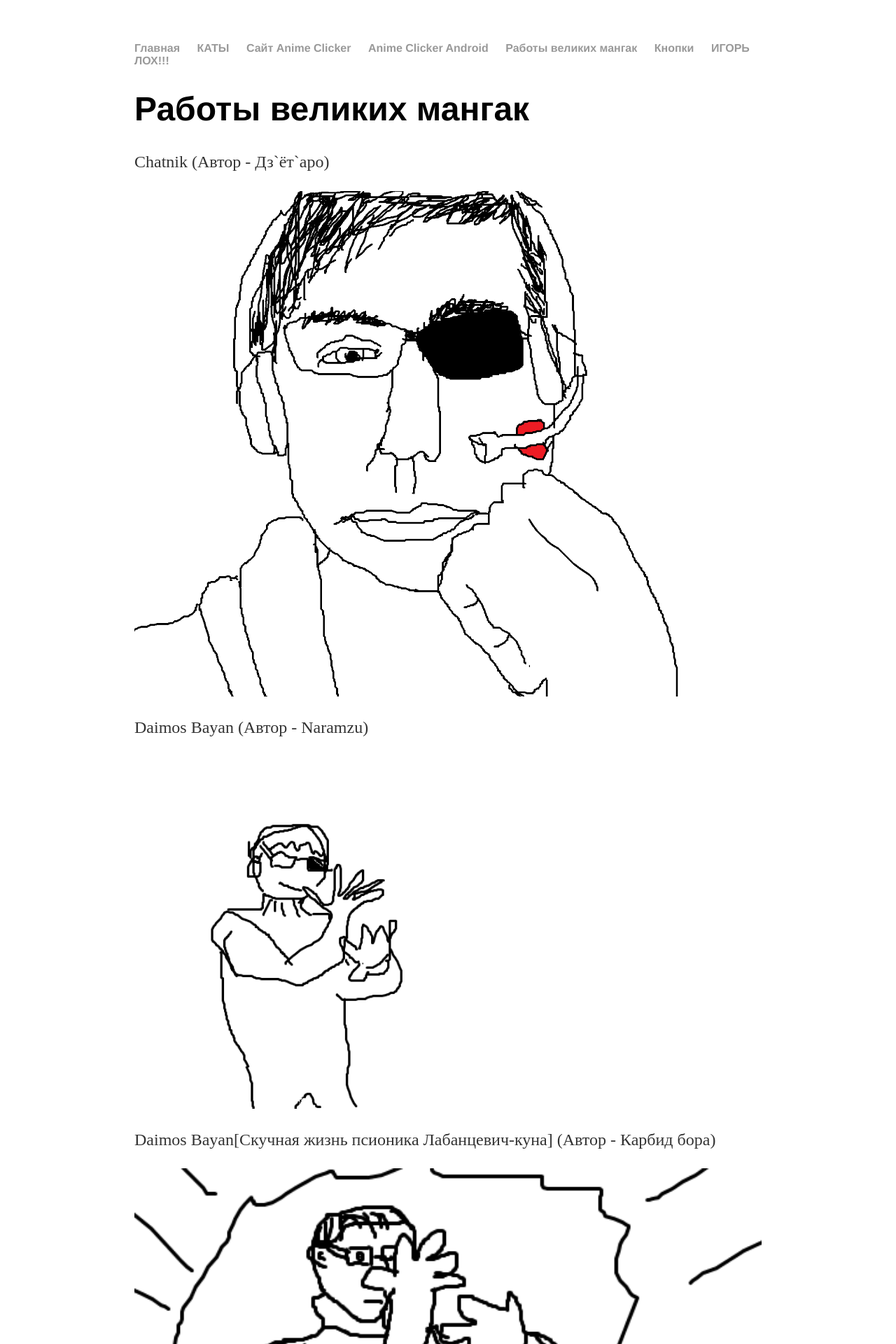
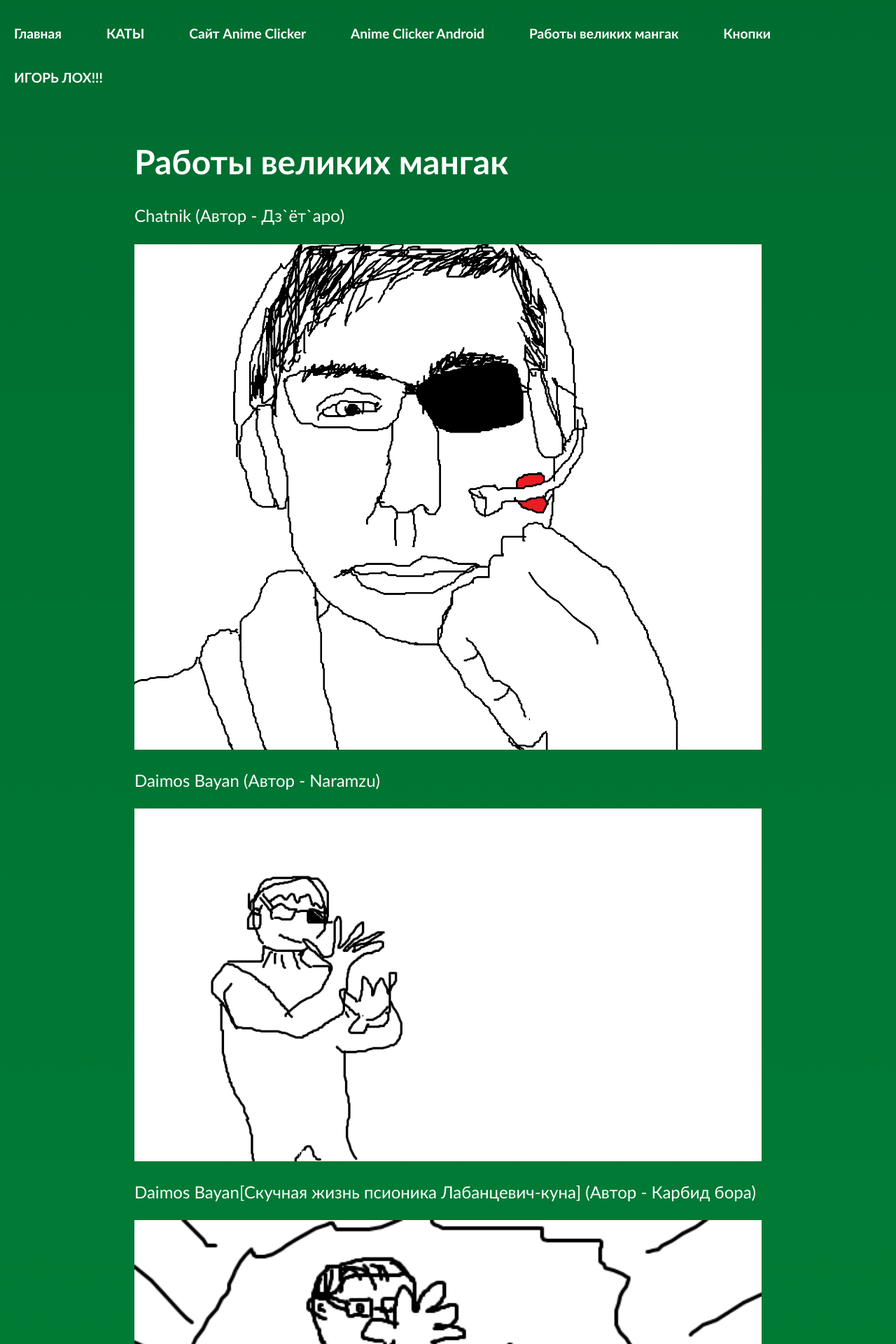
Before and after one commit to catink123/catink123.github.io, a Jekyll site: the page built from artworks/index.html, in a window 1280 px wide. Shown: the top 1920 px of the page at 70% size. Built offline with Jekyll 4.4.1, drawn with Linux system fonts in a browser that asks for light colours.

Commit message:
Update main.css

```diff
--- a/css/main.css
+++ b/css/main.css
@@ -1,33 +1,56 @@
 body {
+    font-family: "Calibri";
+    background: linear-gradient(180deg, #006d2f, #00ca57);
+    margin: 0;
+}
+
+.container {
     margin: 60px auto;
     width: 70%;
 }
+
 nav ul, footer ul {
-    font-family:'Helvetica', 'Arial', 'Sans-Serif';
     padding: 0px;
     list-style: none;
     font-weight: bold;
 }
+
 nav ul li, footer ul li {
     display: inline;
     margin-right: 20px;
 }
+
+.menu li {
+    display: inline-block;
+}
+
 a {
     text-decoration: none;
-    color: #999;
+    color: white;
+    margin: 0;
+    display: inline-block;
+    padding: 20px;
+    font-weight: bold;
+    transition: all 0.15s linear;
+    font-size: 1.2em;
 }
+
 a:hover {
-    text-decoration: underline;
+    background-color: white;
+    color: black;
 }
+
 h1 {
     font-size: 3em;
-    font-family:'Helvetica', 'Arial', 'Sans-Serif';
+    color: white;
 }
+
 p {
     font-size: 1.5em;
     line-height: 1.4em;
-    color: #333;
+    color: white;
 }
+
 footer {
     border-top: 1px solid #d5d5d5;
     font-size: .8em;
```
